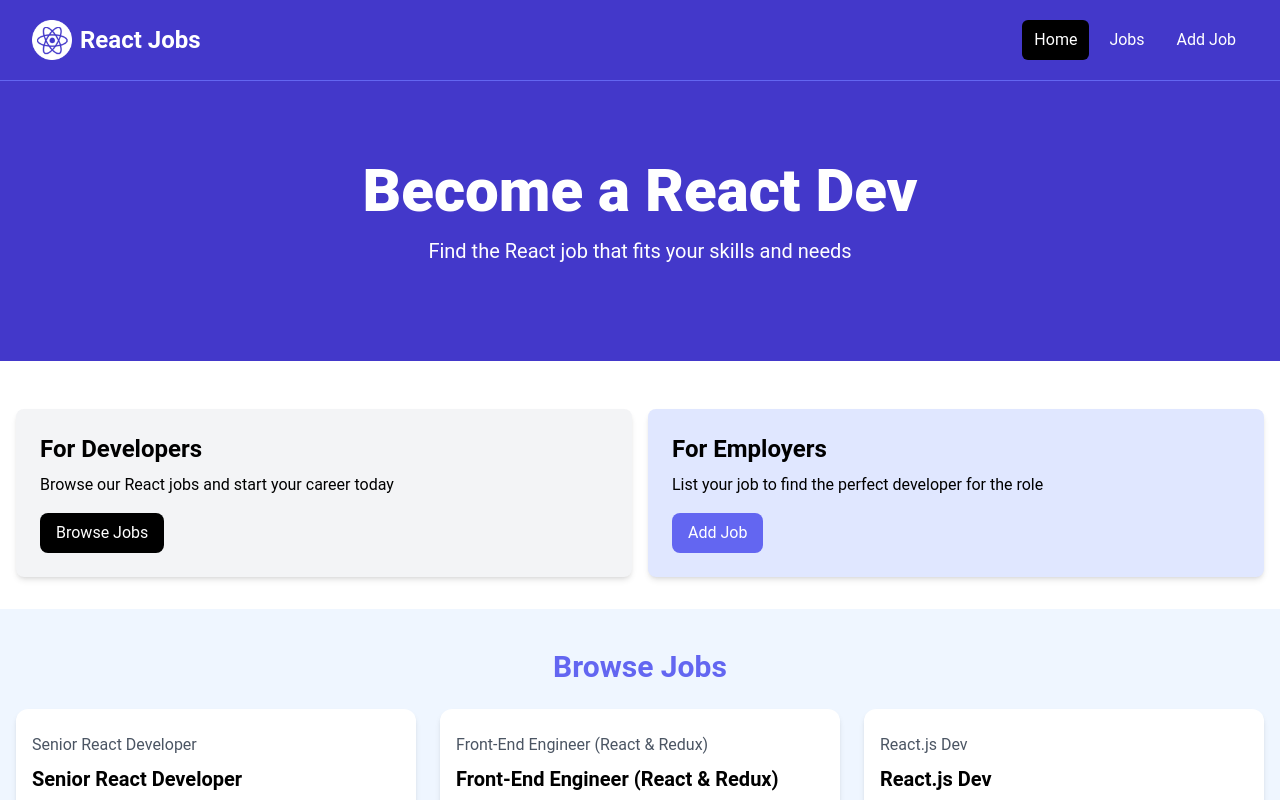
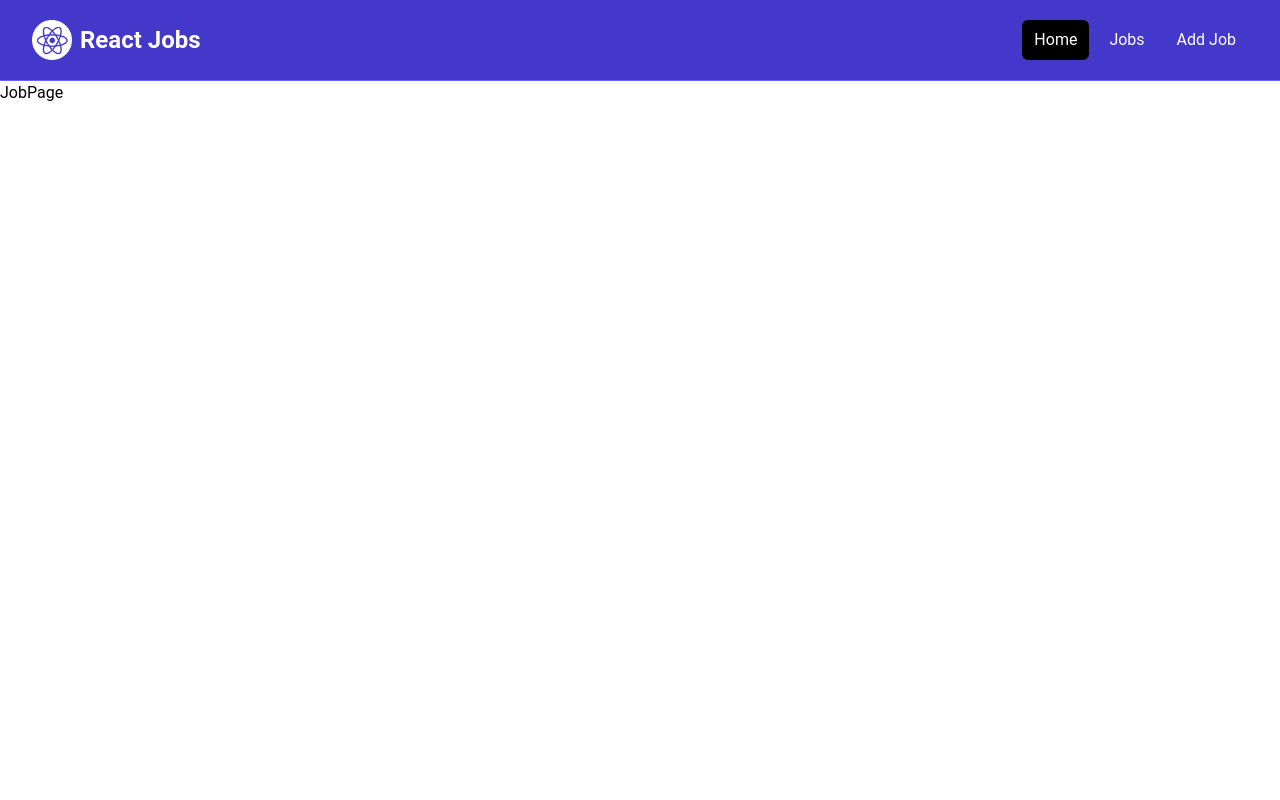
Before and after one commit to nunomh/react-crash-course-2024-traversymedia, a React (Vite) app: page /jobs/1 in a window 1280 px wide. Shown: the top 800 px of the page. Built offline with nearby package versions, Linux system fonts and the light colour scheme.

Commit message:
Starting with routing

```diff
--- a/package.json
+++ b/package.json
@@ -11,7 +11,9 @@
   },
   "dependencies": {
     "react": "^18.3.1",
-    "react-dom": "^18.3.1"
+    "react-dom": "^18.3.1",
+    "react-icons": "^5.4.0",
+    "react-router-dom": "^7.1.2"
   },
   "devDependencies": {
     "@eslint/js": "^9.17.0",
--- a/src/App.jsx
+++ b/src/App.jsx
@@ -1,22 +1,20 @@
-import Navbar from './components/Navbar';
-import Hero from './components/Hero';
-import HomeCards from './components/HomeCards';
-import JobListings from './components/JobListings';
-import ViewAllJobs from './components/ViewAllJobs';
+import { Route, createBrowserRouter, createRoutesFromElements, RouterProvider } from 'react-router-dom';
+
+import MainLayout from './layouts/MainLayout';
+import HomePage from './pages/HomePage';
+import JobPage from './pages/JobPage';
+
+const router = createBrowserRouter(
+    createRoutesFromElements(
+        <Route path="/" element={<MainLayout />}>
+            <Route index element={<HomePage />} />
+            <Route path="/jobs/:id" element={<JobPage />} />
+        </Route>
+    )
+);
 
 const App = () => {
-    return (
-        <>
-            <Navbar />
-            <Hero />
-
-            <HomeCards />
-
-            <JobListings />
-
-            <ViewAllJobs />
-        </>
-    );
+    return <RouterProvider router={router} />;
 };
 
 export default App;
--- a/src/components/JobListing.jsx
+++ b/src/components/JobListing.jsx
@@ -1,6 +1,7 @@
 /* eslint-disable react/prop-types */
 
 import { useState } from 'react';
+import { FaMapMarker } from 'react-icons/fa';
 
 const JobListing = ({ job }) => {
     const [showFullDescription, setShowFullDescription] = useState(false);
@@ -34,7 +35,7 @@
 
                 <div className="flex flex-col lg:flex-row justify-between mb-4">
                     <div className="text-orange-700 mb-3">
-                        <i className="fa-solid fa-location-dot text-lg"></i>
+                        <FaMapMarker className="inline text-lg mb-1 mr-1" />
                         {job.location}
                     </div>
                     <a
--- /dev/null
+++ b/src/layouts/MainLayout.jsx
@@ -0,0 +1,13 @@
+import { Outlet } from 'react-router-dom';
+import Navbar from '../components/Navbar';
+
+const MainLayout = () => {
+    return (
+        <>
+            <Navbar />
+            <Outlet />
+        </>
+    );
+};
+
+export default MainLayout;
--- /dev/null
+++ b/src/pages/HomePage.jsx
@@ -0,0 +1,20 @@
+import Hero from '../components/Hero';
+import HomeCards from '../components/HomeCards';
+import JobListings from '../components/JobListings';
+import ViewAllJobs from '../components/ViewAllJobs';
+
+const HomePage = () => {
+    return (
+        <>
+            <Hero />
+
+            <HomeCards />
+
+            <JobListings />
+
+            <ViewAllJobs />
+        </>
+    );
+};
+
+export default HomePage;
--- /dev/null
+++ b/src/pages/JobPage.jsx
@@ -0,0 +1,5 @@
+const JobPage = () => {
+    return <div>JobPage</div>;
+};
+
+export default JobPage;
```
Also changed, not shown: 2 other files (tests, documents, lock files or other folders).
